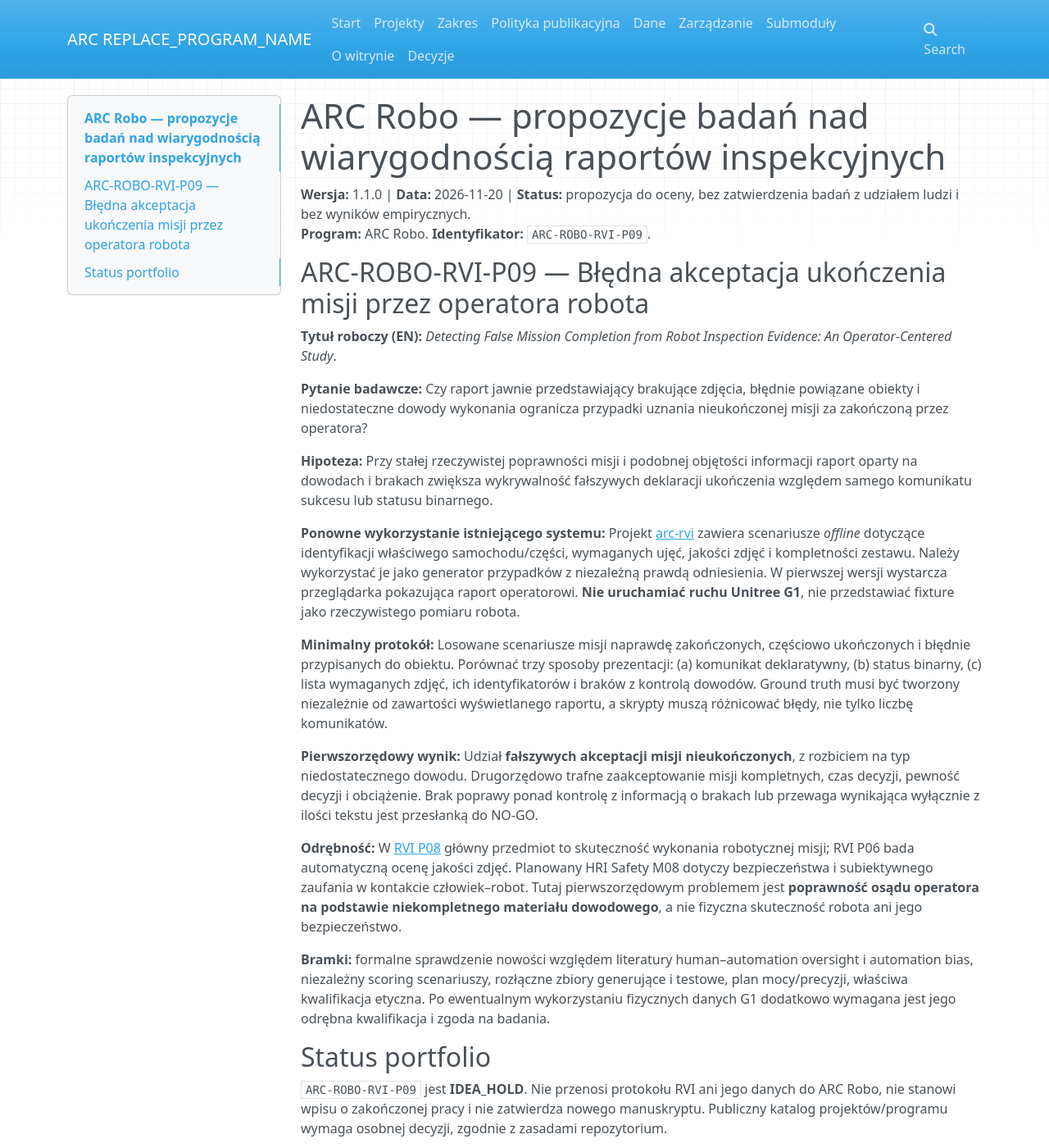
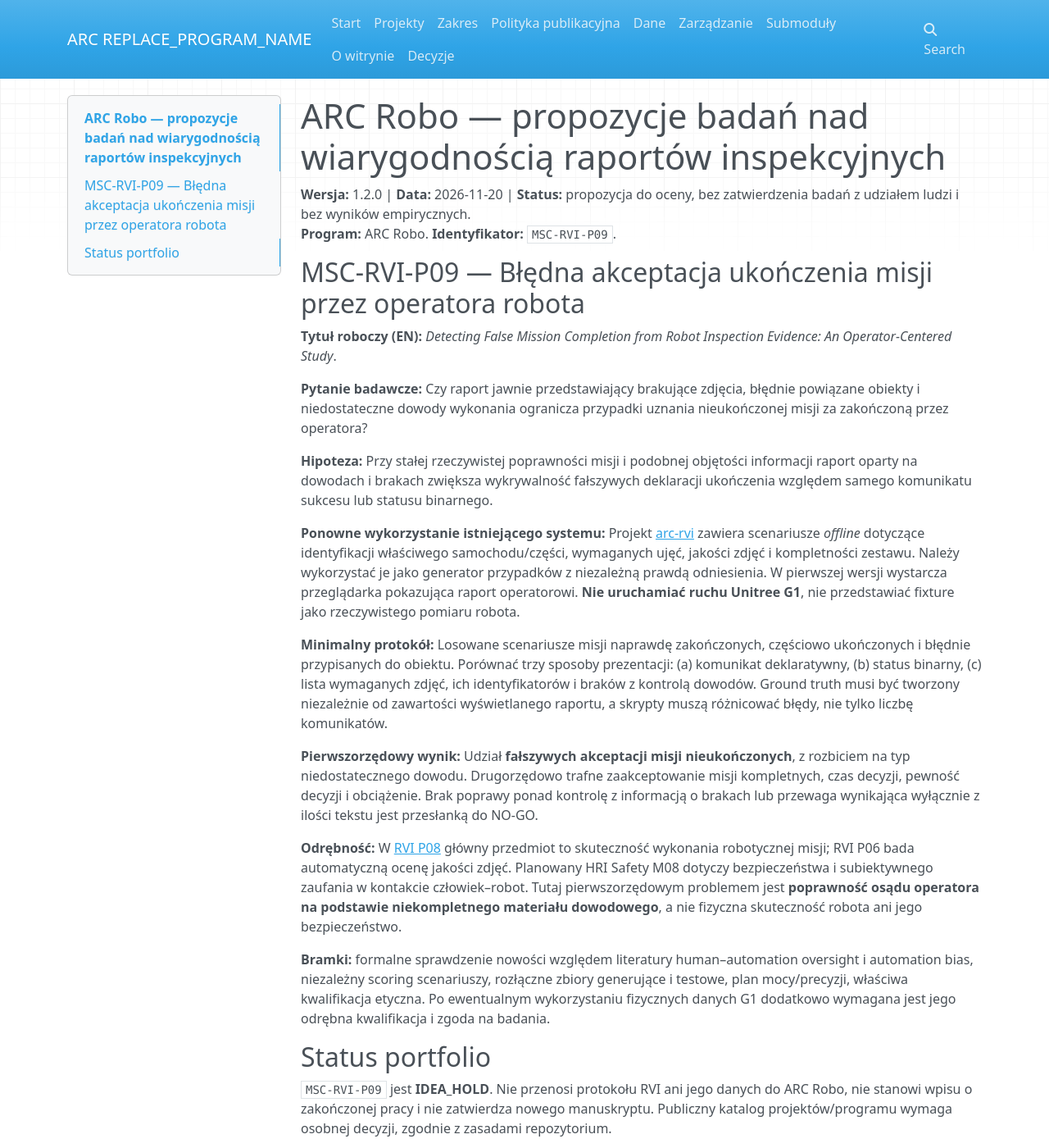
Before and after one commit to MatPomGit/arc-robo, an MkDocs documentation site: the page built from docs/research-proposals-2026.md, in a window 1280 px wide and 1400 px high. Shown: the whole window at 82% size. Built offline with MkDocs 1.6.1, drawn with Linux system fonts in a browser that asks for light colours; nearby versions of some CDN libraries.

Commit message:
docs(research): align candidate publication IDs with concise MSC series

```diff
--- a/docs/research-proposals-2026.md
+++ b/docs/research-proposals-2026.md
@@ -1,9 +1,9 @@
 # ARC Robo — propozycje badań nad wiarygodnością raportów inspekcyjnych
 
-**Wersja:** 1.1.0 | **Data:** 2026-11-20 | **Status:** propozycja do oceny, bez zatwierdzenia badań z udziałem ludzi i bez wyników empirycznych.
-**Program:** ARC Robo. **Identyfikator:** `ARC-ROBO-RVI-P09`.
+**Wersja:** 1.2.0 | **Data:** 2026-11-20 | **Status:** propozycja do oceny, bez zatwierdzenia badań z udziałem ludzi i bez wyników empirycznych.
+**Program:** ARC Robo. **Identyfikator:** `MSC-RVI-P09`.
 
-## ARC-ROBO-RVI-P09 — Błędna akceptacja ukończenia misji przez operatora robota
+## MSC-RVI-P09 — Błędna akceptacja ukończenia misji przez operatora robota
 
 **Tytuł roboczy (EN):** *Detecting False Mission Completion from Robot Inspection Evidence: An Operator-Centered Study*.
 
@@ -23,4 +23,4 @@
 
 ## Status portfolio
 
-`ARC-ROBO-RVI-P09` jest **IDEA_HOLD**. Nie przenosi protokołu RVI ani jego danych do ARC Robo, nie stanowi wpisu o zakończonej pracy i nie zatwierdza nowego manuskryptu. Publiczny katalog projektów/programu wymaga osobnej decyzji, zgodnie z zasadami repozytorium.
+`MSC-RVI-P09` jest **IDEA_HOLD**. Nie przenosi protokołu RVI ani jego danych do ARC Robo, nie stanowi wpisu o zakończonej pracy i nie zatwierdza nowego manuskryptu. Publiczny katalog projektów/programu wymaga osobnej decyzji, zgodnie z zasadami repozytorium.
```
